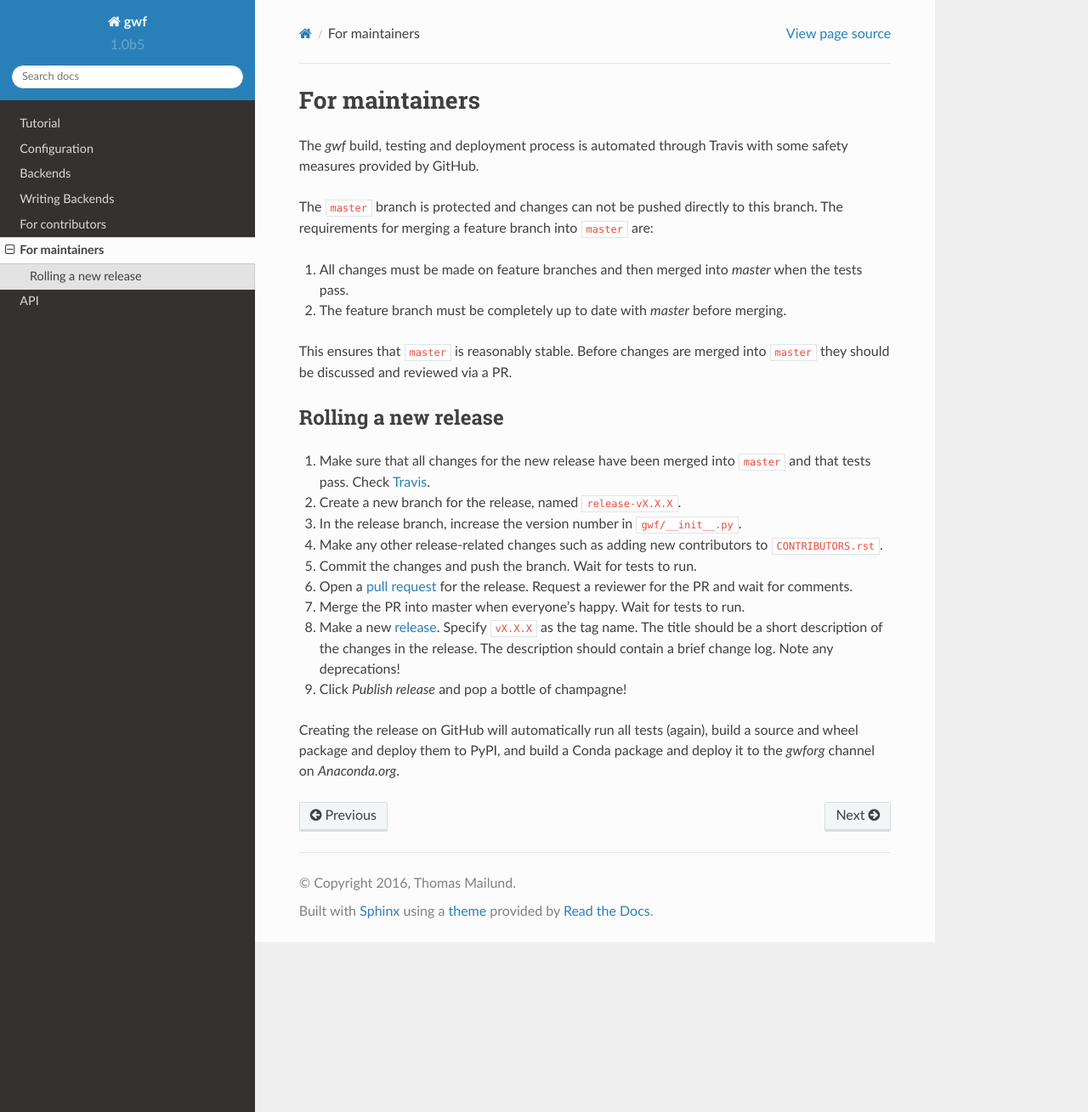
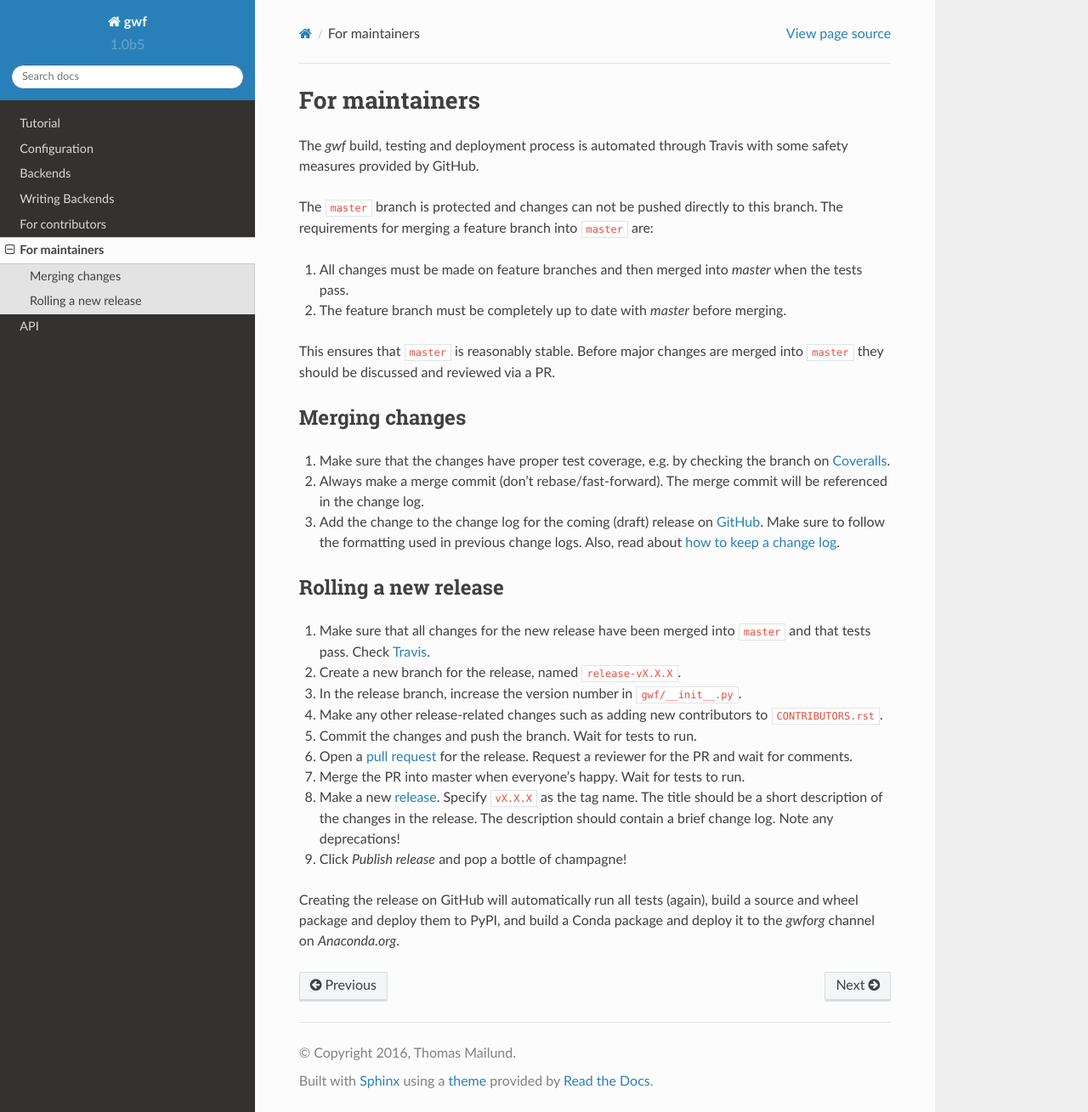
Before and after one commit to gwforg/gwf, a Sphinx documentation site: the page built from docs/formaintainers.rst, in a window 1280 px wide and 1309 px high. Shown: the whole window at 85% size. Built offline with Sphinx 7.4.7 and the Read the Docs theme 2.0.0, drawn with Linux system fonts in a browser that asks for light colours.

Commit message:
Document how to merge in changes.

```diff
--- a/docs/formaintainers.rst
+++ b/docs/formaintainers.rst
@@ -11,8 +11,22 @@ branch. The requirements for merging a feature branch into ``master`` are:
    when the tests pass.
 2. The feature branch must be completely up to date with `master` before merging.
 
-This ensures that ``master`` is reasonably stable. Before changes are merged into
-``master`` they should be discussed and reviewed via a PR.
+This ensures that ``master`` is reasonably stable. Before major changes are merged
+into ``master`` they should be discussed and reviewed via a PR.
+
+Merging changes
+---------------
+
+1. Make sure that the changes have proper test coverage, e.g. by checking the branch
+   on `Coveralls <https://coveralls.io/github/gwforg/gwf>`_.
+
+2. Always make a merge commit (don't rebase/fast-forward). The merge commit will be
+   referenced in the change log.
+
+3. Add the change to the change log for the coming (draft) release on
+   `GitHub <https://github.com/gwforg/gwf/releases>`_. Make sure to follow the
+   formatting used in previous change logs. Also, read about
+   `how to keep a change log <http://keepachangelog.com/en/0.3.0/>`_.
 
 Rolling a new release
 ---------------------
```
